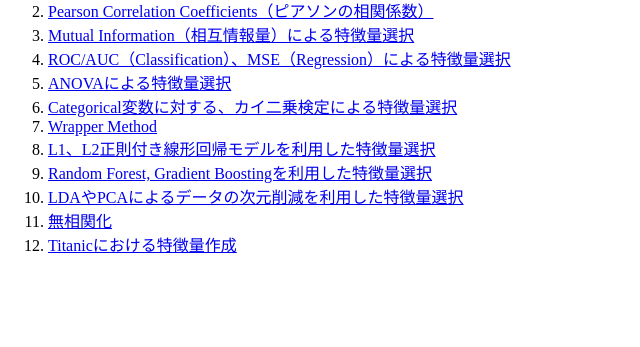
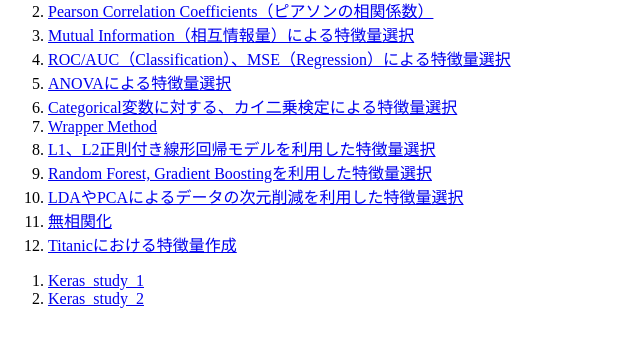
Before and after one commit to yoshi-cow/feature_selection.github.io, a plain HTML site: page index.html in a window 1280 px wide. Shown: the part 109-456 px from the top of the page, without its empty margins (0-640 px from the left). Drawn offline with Linux system fonts and the light colour scheme.

Commit message:
Update index.html

```diff
--- a/index.html
+++ b/index.html
@@ -16,5 +16,8 @@
       <li><a href="no_correlation_method.html">無相関化</a></li>
       <li><a href="titanic_Feature_creation.html">Titanicにおける特徴量作成</a></li>
     </ol>
+    <ol>
+      <li><a href="study_keras1.html">Keras_study_1</a></li>
+      <li><a href="study_keras2.html">Keras_study_2</a></li>
   </body>
 </html>
```
